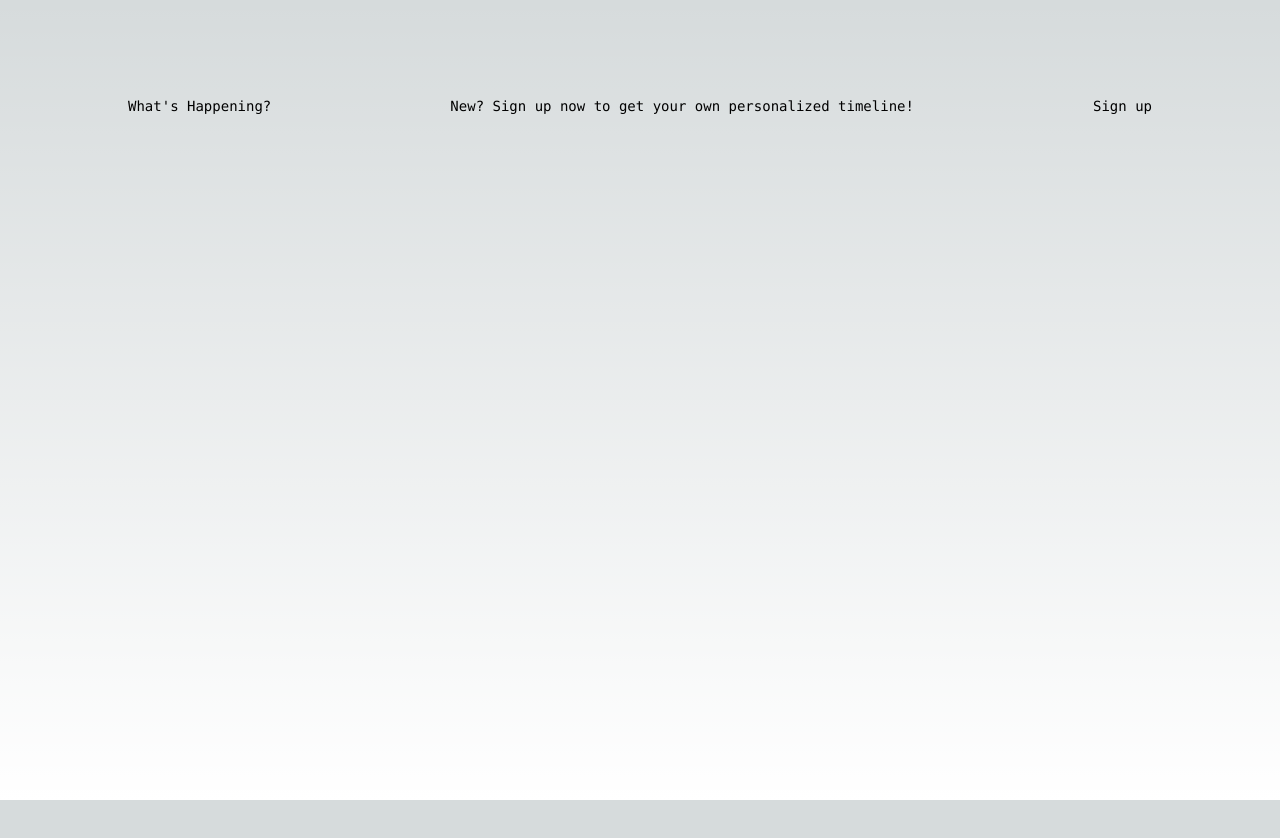
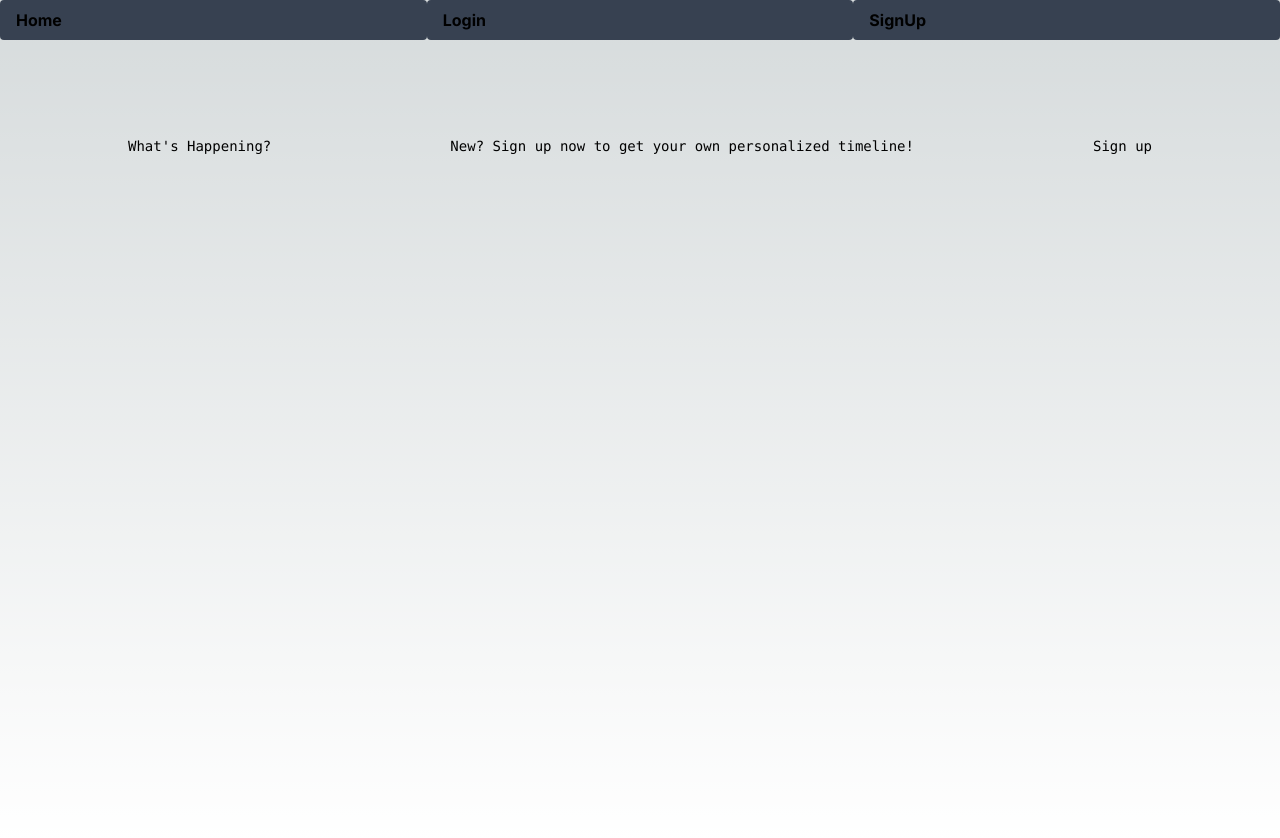
Before and after one commit to Erk-G/Social_Media, a Next.js app: page / in a window 1280 px wide. Before the commit the page ends 800 px from the top, so only its background shows below. Built offline with nearby package versions, Linux system fonts and the light colour scheme.

Commit message:
React imports dont seem to work, added some css

```diff
--- a/app/globals.css
+++ b/app/globals.css
@@ -31,3 +31,9 @@ body {
     text-wrap: balance;
   }
 }
+
+@layer components{
+  .btn-nav{
+    @apply font-bold py-2 px-4 bg-gray-700 rounded;
+  }
+}
--- a/app/layout.js
+++ b/app/layout.js
@@ -1,5 +1,5 @@
 import { Inter } from "next/font/google";
-import navBar from "../helper/navBar";
+import Navbar from "../components/navBar";
 import "./globals.css";
 
 const inter = Inter({ subsets: ["latin"] });
@@ -14,7 +14,7 @@ export default function RootLayout({ children }) {
     <html lang="en">
       <body className={inter.className}>
         <div>
-          <navBar/>
+          <Navbar/>
         </div>
         <div>
         {children}
--- /dev/null
+++ b/components/navBar.js
@@ -0,0 +1,16 @@
+import Link from 'next/link'
+
+//Having created a navbar already, just modifying it because of current missing features
+//For now /login won't work
+//Will need have a way to switch navbar depending on if user is signed in
+const Navbar=()=>{
+    return(
+        <div className="grid grid-cols-3">
+                <Link className="btn-nav" href="/">Home</Link>
+                <Link className="btn-nav" href="/login">Login</Link>
+                <Link className="btn-nav" href="/signup">SignUp</Link>
+        </div>
+    )
+}
+
+export default Navbar;
--- a/helper/navBar.js
+++ /dev/null
@@ -1,19 +0,0 @@
-import { NavLink } from "react-router-dom";
-import { Navbar} from "reactstrap";
-
-//Having created a navbar already, just modifying it because of current missing features
-//For now /login won't work
-//Will need have a way to switch navbar depending on if user is signed in
-const navBar=()=>{
-    return(
-        <div>
-            <Navbar expand="md">
-                <NavLink to="/">Home</NavLink>
-                <NavLink to="/login">Login</NavLink>
-                <NavLink to="/signup">SignUp</NavLink>
-            </Navbar>
-        </div>
-    )
-}
-
-export default navBar;
```
